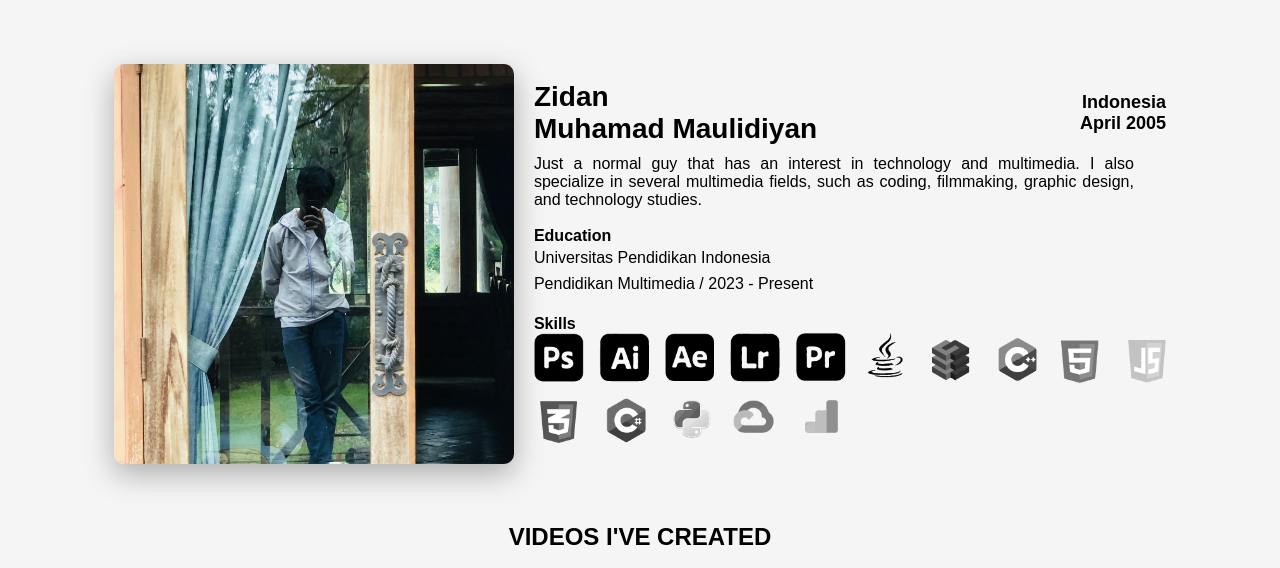
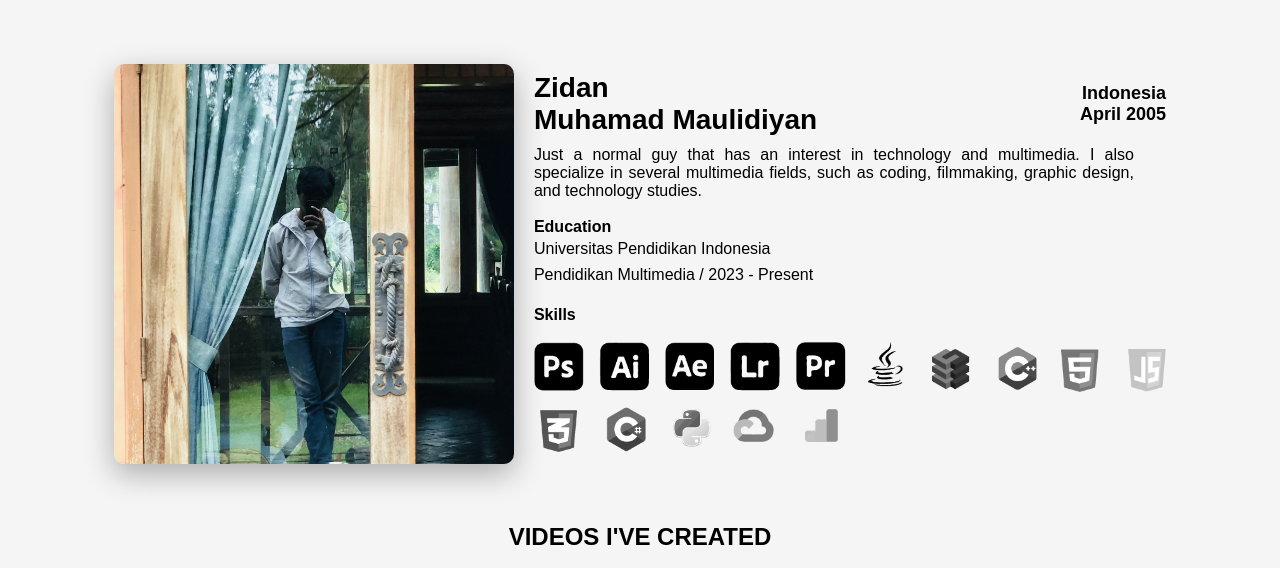
Before and after one commit to mmldyn/port, a plain HTML site: page index.html in a window 1280 px wide. Shown: the part 1010-1578 px from the top of the page. Drawn offline with Linux system fonts and the light colour scheme; grey boxes are pictures that could not be loaded.

Commit message:
Update index.html

```diff
--- a/index.html
+++ b/index.html
@@ -50,7 +50,7 @@
       </div>
       <div class="susdua">
         <br />
-        <strong>Skills</strong><br />
+        <strong>Skills</strong><br /><br>
         <img src="Asset 4dua.png" alt="Skills" id="skilku" />
       </div>
     </div>
```
